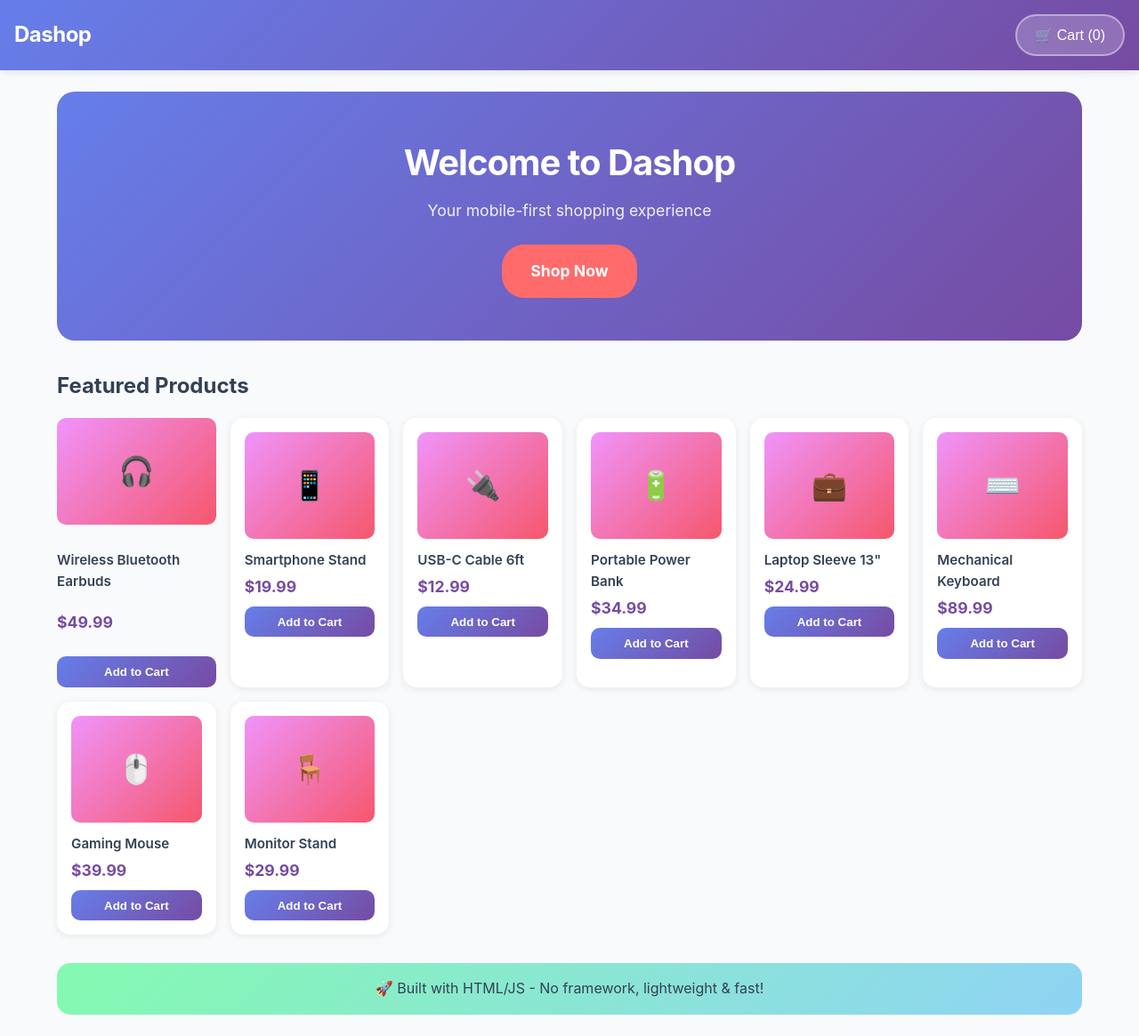
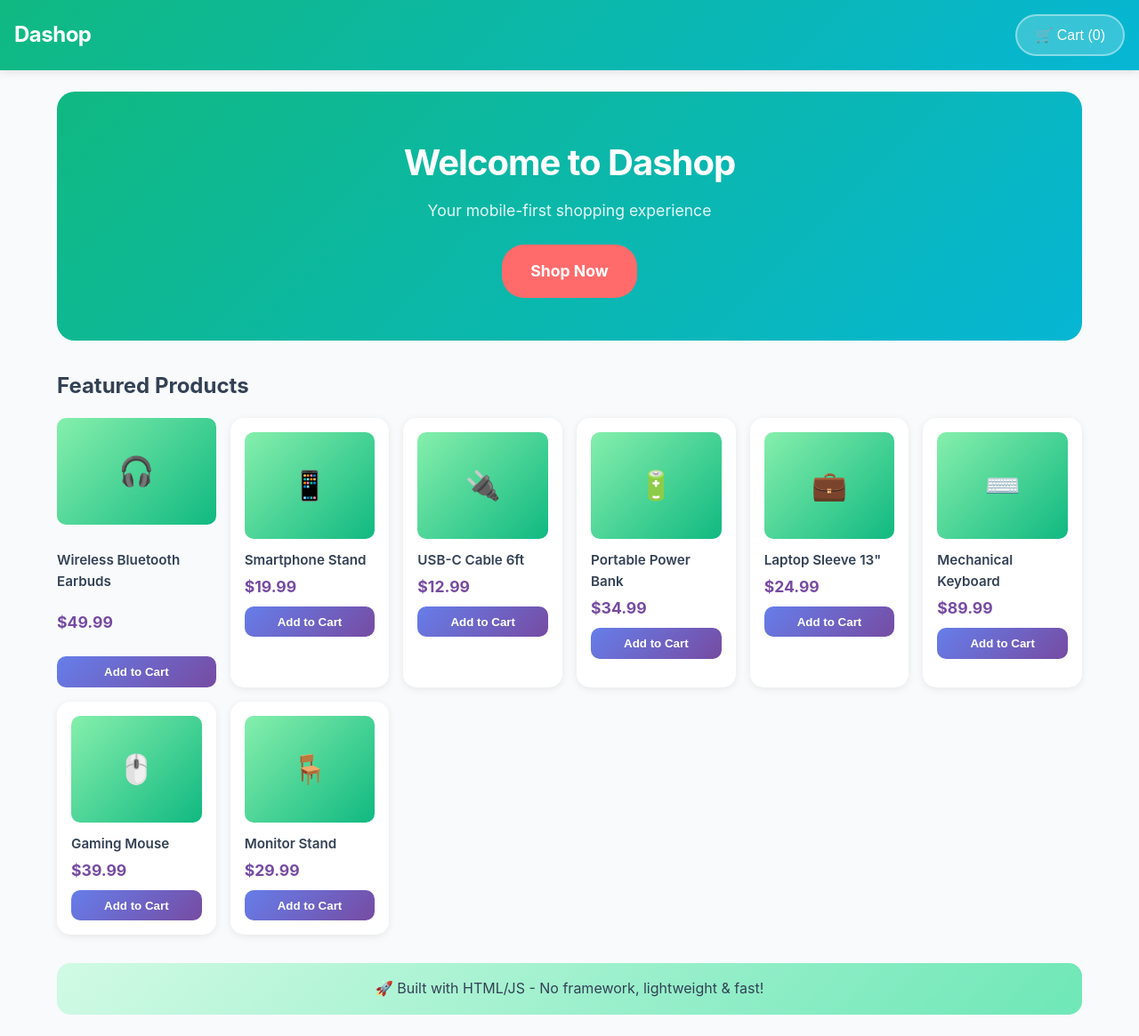
Before and after one commit to fontesA5/dashop2, a website: page public/index.html in a window 1280 px wide. Shown: the whole page at 89% size. Drawn offline with nearby package versions, Linux system fonts and the light colour scheme.

Commit message:
Update site theme to green colors

```diff
--- a/public/css/styles.css
+++ b/public/css/styles.css
@@ -15,7 +15,7 @@ body {
 .header {
     position: sticky;
     top: 0;
-    background: linear-gradient(135deg, #667eea 0%, #764ba2 100%);
+    background: linear-gradient(135deg, #10b981 0%, #06b6d4 100%);
     padding: 1rem;
     display: flex;
     justify-content: space-between;
@@ -66,7 +66,7 @@ body {
 
 /* Hero Section */
 .hero {
-    background: linear-gradient(135deg, #667eea 0%, #764ba2 100%);
+    background: linear-gradient(135deg, #10b981 0%, #06b6d4 100%);
     color: white;
     padding: 3rem 1.5rem;
     border-radius: 20px;
@@ -133,7 +133,7 @@ body {
 .product-image {
     width: 100%;
     height: 120px;
-    background: linear-gradient(135deg, #f093fb 0%, #f5576c 100%);
+    background: linear-gradient(135deg, #86efac 0%, #10b981 100%);
     border-radius: 10px;
     margin-bottom: 0.75rem;
     display: flex;
@@ -175,7 +175,7 @@ body {
 
 /* Info Banner */
 .info-banner {
-    background: linear-gradient(135deg, #84fab0 0%, #8fd3f4 100%);
+    background: linear-gradient(135deg, #d1fae5 0%, #6ee7b7 100%);
     padding: 1rem;
     border-radius: 15px;
     margin-top: 2rem;
@@ -294,7 +294,7 @@ body {
 
 .checkout-btn {
     width: 100%;
-    background: linear-gradient(135deg, #667eea 0%, #764ba2 100%);
+    background: linear-gradient(135deg, #10b981 0%, #06b6d4 100%);
     color: white;
     border: none;
     padding: 1rem;
@@ -307,7 +307,7 @@ body {
 
 .checkout-btn:hover {
     transform: translateY(-2px);
-    box-shadow: 0 8px 20px rgba(102,126,234,0.3);
+    box-shadow: 0 8px 20px rgba(16,185,129,0.4);
 }
 
 /* Checkout Form */
```
